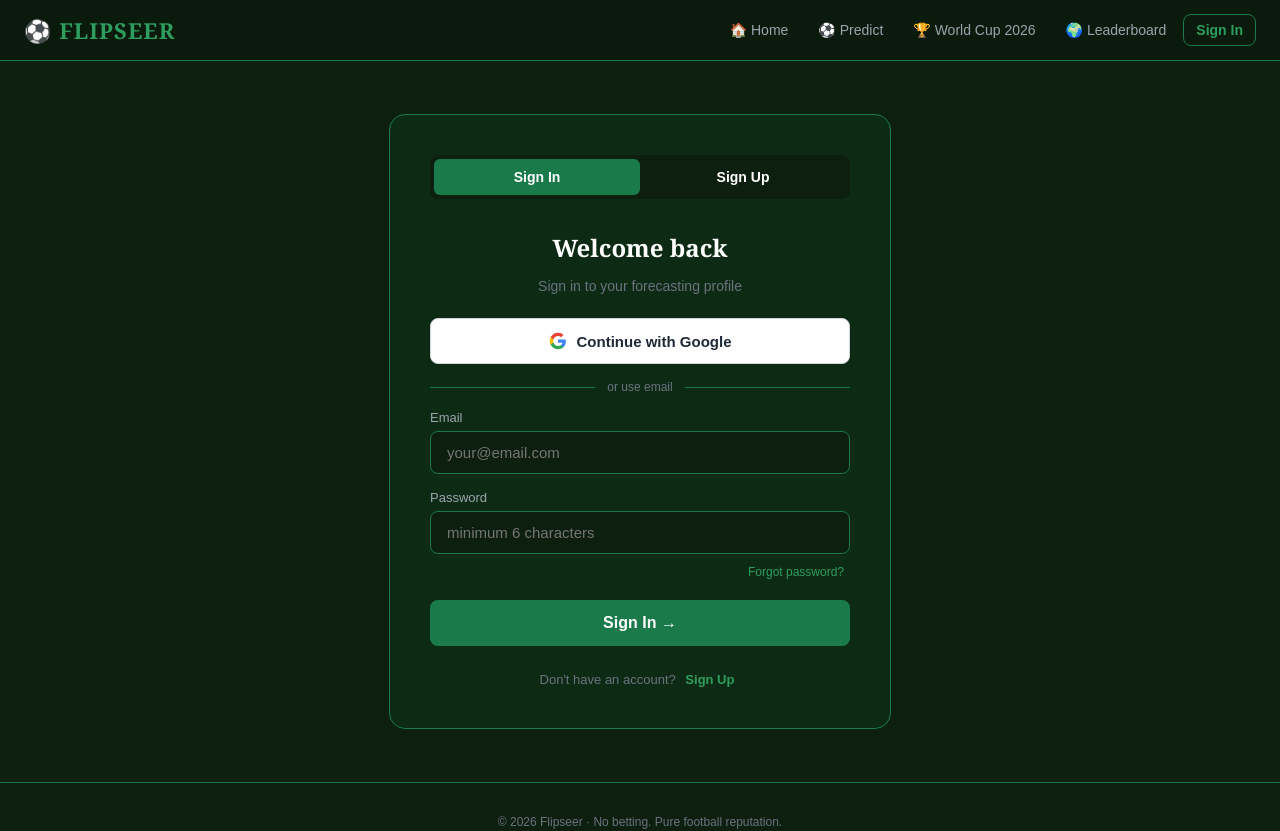
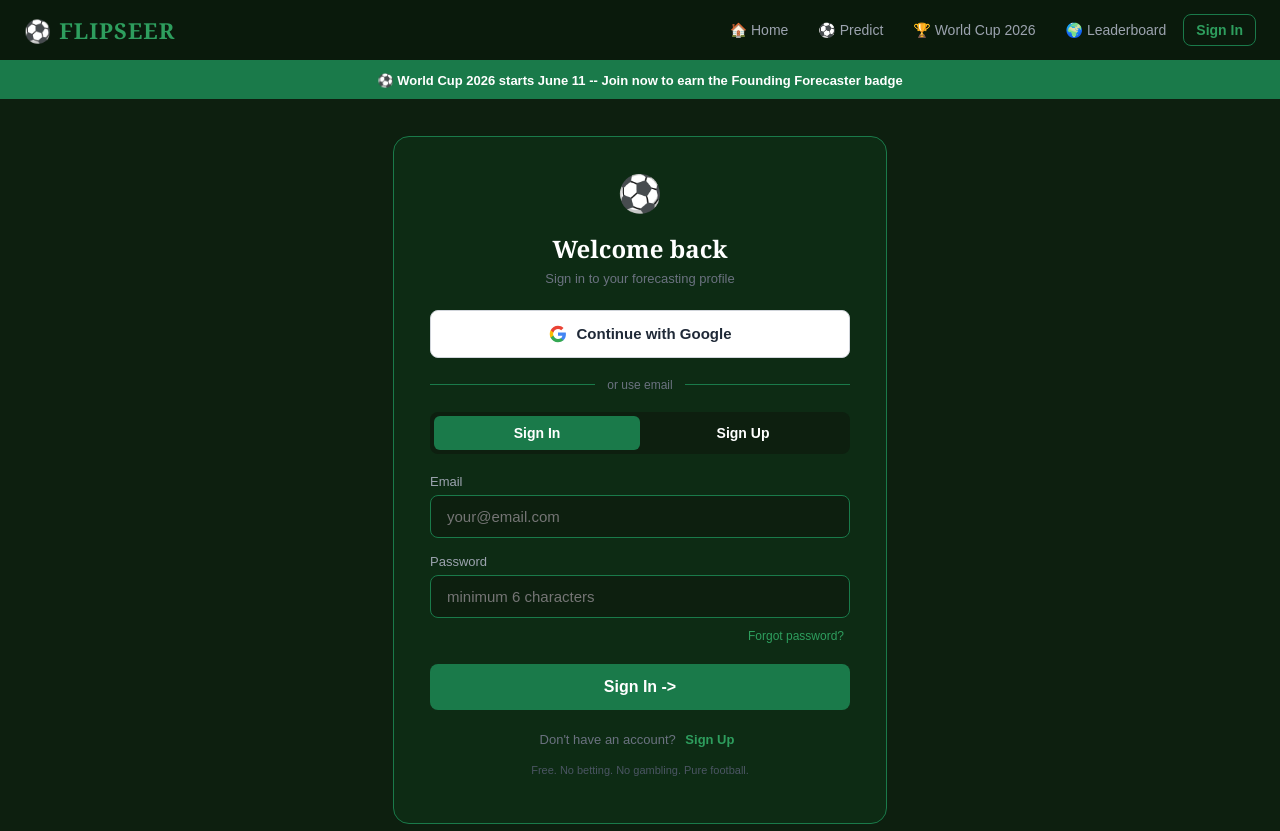
Before and after one commit to flipseer/flipseer, a Next.js app: page /auth in a window 1280 px wide. Shown: the top 831 px of the page. Built offline with nearby package versions, Linux system fonts and the light colour scheme; no server answers.

Commit message:
Update page.tsx

```diff
--- a/app/auth/page.tsx
+++ b/app/auth/page.tsx
@@ -14,7 +14,6 @@ export default function Auth() {
   const [googleLoading, setGoogleLoading] = useState(false);
   const [message, setMessage] = useState('');
 
-  // ── Google Sign-in ──
   const handleGoogleSignIn = async () => {
     setGoogleLoading(true);
     setMessage('');
@@ -22,17 +21,10 @@ export default function Auth() {
       provider: 'google',
       options: {
         redirectTo: `${window.location.origin}/auth/callback`,
-        queryParams: {
-          access_type: 'offline',
-          prompt: 'consent',
-        },
+        queryParams: { access_type: 'offline', prompt: 'consent' },
       },
     });
-    if (error) {
-      setMessage(error.message);
-      setGoogleLoading(false);
-    }
-    // On success Supabase redirects automatically
+    if (error) { setMessage(error.message); setGoogleLoading(false); }
   };
 
   const handleForgotPassword = async () => {
@@ -43,7 +35,7 @@ export default function Auth() {
       redirectTo: 'https://flipseer.com/reset-password',
     });
     if (error) { setMessage(error.message); }
-    else { setMessage('✅ Password reset link sent! Check your inbox.'); }
+    else { setMessage('Password reset link sent! Check your inbox.'); }
     setLoading(false);
   };
 
@@ -55,53 +47,38 @@ export default function Auth() {
     if (isLogin) {
       const { error } = await supabase.auth.signInWithPassword({ email, password });
       if (error) { setMessage(error.message); }
-      else { window.location.href = '/profile'; }
+      else { window.location.href = '/predict'; }
     } else {
-      if (!username) { setMessage('Username is required'); setLoading(false); return; }
-
+      if (!username.trim()) { setMessage('Username is required'); setLoading(false); return; }
       const { data, error } = await supabase.auth.signUp({ email, password });
-
       if (error && error.message !== 'Error sending confirmation email') {
         setMessage(error.message);
       } else if (data.user) {
-        const { error: profileError } = await supabase.from('profiles').upsert([{
+        await supabase.from('profiles').upsert([{
           id: data.user.id,
-          username,
-          reputation: 0,
-          total_points: 0,
-          prediction_count: 0,
-          correct_count: 0,
-          streak: 0,
-          best_streak: 0,
-          accuracy_pct: 0,
-          rank: 'Rookie',
-          rank_icon: '🥉',
+          username: username.trim(),
+          reputation: 0, total_points: 0,
+          prediction_count: 0, correct_count: 0,
+          streak: 0, best_streak: 0,
+          accuracy_pct: 0, rank: 'Rookie', rank_icon: '&#x1F949;',
         }], { onConflict: 'id' });
-
-        if (profileError) {
-          console.error('Profile creation failed:', profileError.message);
-        }
-
         fetch('/api/welcome', {
           method: 'POST',
           headers: { 'Content-Type': 'application/json' },
           body: JSON.stringify({ email, username }),
-        }).catch(e => console.error('Welcome email failed silently:', e));
-
-        setMessage('✅ Account created! Check your email to confirm.');
+        }).catch(() => {});
+        window.location.href = '/predict';
       }
     }
     setLoading(false);
   };
 
-  // ── FORGOT PASSWORD VIEW ──
   if (isForgot) {
     return (
-      <main style={{ backgroundColor: '#0D1F0F', minHeight: '100vh', fontFamily: 'Arial, sans-serif', color: 'white', display: 'flex', flexDirection: 'column' }}>
-        <div style={{ flex: 1, display: 'flex', alignItems: 'center', justifyContent: 'center', padding: '40px 20px' }}>
+      <main style={{ backgroundColor: '#0D1F0F', minHeight: '100vh', fontFamily: 'Arial, sans-serif', color: 'white', display: 'flex', alignItems: 'center', justifyContent: 'center', padding: '40px 20px' }}>
         <div style={{ backgroundColor: '#0D2B14', border: '1px solid #1A7A4A', borderRadius: '16px', padding: '40px', width: '100%', maxWidth: '420px' }}>
           <div style={{ textAlign: 'center', marginBottom: '32px' }}>
-              <div style={{ fontSize: '40px', marginBottom: '12px' }}>🔐</div>
+            <div style={{ fontSize: '40px', marginBottom: '12px' }}>&#x1F510;</div>
             <h1 style={{ fontFamily: 'Georgia, serif', fontSize: '24px', marginBottom: '8px' }}>Reset Password</h1>
             <p style={{ color: '#6B7280', fontSize: '14px', margin: 0 }}>Enter your email and we'll send a reset link</p>
           </div>
@@ -113,57 +90,53 @@ export default function Auth() {
               style={{ width: '100%', padding: '12px 16px', borderRadius: '8px', border: '1px solid #1A7A4A', backgroundColor: '#0D1F0F', color: 'white', fontSize: '15px', outline: 'none', boxSizing: 'border-box' }} />
           </div>
           {message && (
-              <div style={{ backgroundColor: message.startsWith('✅') ? '#1A7A4A' : '#7F1D1D', padding: '12px 16px', borderRadius: '8px', marginBottom: '16px', fontSize: '14px' }}>
+            <div style={{ backgroundColor: message.startsWith('Password reset') ? '#1A7A4A' : '#7F1D1D', padding: '12px 16px', borderRadius: '8px', marginBottom: '16px', fontSize: '14px' }}>
               {message}
             </div>
           )}
           <button onClick={handleForgotPassword} disabled={loading}
             style={{ width: '100%', padding: '14px', backgroundColor: '#1A7A4A', color: 'white', border: 'none', borderRadius: '8px', fontSize: '16px', fontWeight: 'bold', cursor: 'pointer', opacity: loading ? 0.7 : 1, marginBottom: '16px' }}>
-              {loading ? 'Sending...' : 'Send Reset Link →'}
+            {loading ? 'Sending...' : 'Send Reset Link ->'}
           </button>
           <div style={{ textAlign: 'center' }}>
             <button onClick={() => { setIsForgot(false); setMessage(''); }}
               style={{ background: 'none', border: 'none', color: '#2E9E5E', cursor: 'pointer', fontSize: '13px', fontWeight: 'bold' }}>
-                ← Back to Sign In
+              Back to Sign In
             </button>
           </div>
         </div>
-        </div>
-        <footer style={{ padding: '20px', textAlign: 'center', borderTop: '1px solid #1A7A4A' }}>
-          <p style={{ color: '#6B7280', fontSize: '12px' }}>© 2026 Flipseer · No betting. Pure football reputation.</p>
-        </footer>
       </main>
     );
   }
 
-  // ── SIGN IN / SIGN UP VIEW ──
   return (
     <main style={{ backgroundColor: '#0D1F0F', minHeight: '100vh', fontFamily: 'Arial, sans-serif', color: 'white', display: 'flex', flexDirection: 'column' }}>
-      <div style={{ flex: 1, display: 'flex', alignItems: 'center', justifyContent: 'center', padding: '40px 20px' }}>
-        <div style={{ backgroundColor: '#0D2B14', border: '1px solid #1A7A4A', borderRadius: '16px', padding: '40px', width: '100%', maxWidth: '420px' }}>
 
-          {/* TOGGLE */}
-          <div style={{ display: 'flex', marginBottom: '32px', backgroundColor: '#0D1F0F', borderRadius: '8px', padding: '4px' }}>
-            <button onClick={() => { setIsLogin(true); setMessage(''); }} style={{ flex: 1, padding: '10px', borderRadius: '6px', border: 'none', backgroundColor: isLogin ? '#1A7A4A' : 'transparent', color: 'white', fontWeight: 'bold', cursor: 'pointer', fontSize: '14px' }}>Sign In</button>
-            <button onClick={() => { setIsLogin(false); setMessage(''); }} style={{ flex: 1, padding: '10px', borderRadius: '6px', border: 'none', backgroundColor: !isLogin ? '#1A7A4A' : 'transparent', color: 'white', fontWeight: 'bold', cursor: 'pointer', fontSize: '14px' }}>Sign Up</button>
+      {/* URGENCY BANNER */}
+      <div style={{ backgroundColor: '#1A7A4A', padding: '10px 20px', textAlign: 'center' }}>
+        <span style={{ fontSize: '13px', color: 'white', fontWeight: 'bold' }}>
+          &#x26BD; World Cup 2026 starts June 11 -- Join now to earn the Founding Forecaster badge
+        </span>
       </div>
 
+      <div style={{ flex: 1, display: 'flex', alignItems: 'center', justifyContent: 'center', padding: '32px 20px' }}>
+        <div style={{ backgroundColor: '#0D2B14', border: '1px solid #1A7A4A', borderRadius: '16px', padding: '36px', width: '100%', maxWidth: '420px' }}>
+
           {/* HEADING */}
-          <h1 style={{ fontFamily: 'Georgia, serif', fontSize: '24px', marginBottom: '8px', textAlign: 'center' }}>
+          <div style={{ textAlign: 'center', marginBottom: '24px' }}>
+            <div style={{ fontSize: '36px', marginBottom: '8px' }}>&#x26BD;</div>
+            <h1 style={{ fontFamily: 'Georgia, serif', fontSize: '24px', marginBottom: '6px' }}>
               {isLogin ? 'Welcome back' : 'Build your reputation'}
             </h1>
-          <p style={{ color: '#6B7280', fontSize: '14px', textAlign: 'center', marginBottom: '24px' }}>
+            <p style={{ color: '#6B7280', fontSize: '13px', margin: 0 }}>
               {isLogin ? 'Sign in to your forecasting profile' : 'Join the football forecasting network'}
             </p>
+          </div>
 
-          {/* ── GOOGLE SIGN IN BUTTON ── */}
-          <button
-            onClick={handleGoogleSignIn}
-            disabled={googleLoading}
-            style={{ width: '100%', padding: '13px', backgroundColor: 'white', color: '#1F2937', border: '1px solid #D1D5DB', borderRadius: '8px', fontSize: '15px', fontWeight: 'bold', cursor: 'pointer', display: 'flex', alignItems: 'center', justifyContent: 'center', gap: '10px', marginBottom: '16px', opacity: googleLoading ? 0.7 : 1 }}>
-            {googleLoading ? (
-              '⏳ Connecting...'
-            ) : (
+          {/* GOOGLE BUTTON -- PRIMARY */}
+          <button onClick={handleGoogleSignIn} disabled={googleLoading}
+            style={{ width: '100%', padding: '14px', backgroundColor: 'white', color: '#1F2937', border: '1px solid #D1D5DB', borderRadius: '8px', fontSize: '15px', fontWeight: 'bold', cursor: 'pointer', display: 'flex', alignItems: 'center', justifyContent: 'center', gap: '10px', marginBottom: '20px', opacity: googleLoading ? 0.7 : 1 }}>
+            {googleLoading ? 'Connecting...' : (
               <>
                 <svg width="18" height="18" viewBox="0 0 24 24">
                   <path fill="#4285F4" d="M22.56 12.25c0-.78-.07-1.53-.2-2.25H12v4.26h5.92c-.26 1.37-1.04 2.53-2.21 3.31v2.77h3.57c2.08-1.92 3.28-4.74 3.28-8.09z"/>
@@ -177,20 +150,32 @@ export default function Auth() {
           </button>
 
           {/* DIVIDER */}
-          <div style={{ display: 'flex', alignItems: 'center', gap: '12px', marginBottom: '16px' }}>
+          <div style={{ display: 'flex', alignItems: 'center', gap: '12px', marginBottom: '20px' }}>
             <div style={{ flex: 1, height: '1px', backgroundColor: '#1A7A4A' }} />
             <span style={{ color: '#6B7280', fontSize: '12px' }}>or use email</span>
             <div style={{ flex: 1, height: '1px', backgroundColor: '#1A7A4A' }} />
           </div>
 
-          {/* USERNAME (signup only) */}
+          {/* TOGGLE */}
+          <div style={{ display: 'flex', marginBottom: '20px', backgroundColor: '#0D1F0F', borderRadius: '8px', padding: '4px' }}>
+            <button onClick={() => { setIsLogin(true); setMessage(''); }}
+              style={{ flex: 1, padding: '9px', borderRadius: '6px', border: 'none', backgroundColor: isLogin ? '#1A7A4A' : 'transparent', color: 'white', fontWeight: 'bold', cursor: 'pointer', fontSize: '14px' }}>
+              Sign In
+            </button>
+            <button onClick={() => { setIsLogin(false); setMessage(''); }}
+              style={{ flex: 1, padding: '9px', borderRadius: '6px', border: 'none', backgroundColor: !isLogin ? '#1A7A4A' : 'transparent', color: 'white', fontWeight: 'bold', cursor: 'pointer', fontSize: '14px' }}>
+              Sign Up
+            </button>
+          </div>
+
+          {/* USERNAME signup only */}
           {!isLogin && (
             <div style={{ marginBottom: '16px' }}>
               <label style={{ fontSize: '13px', color: '#9CA3AF', display: 'block', marginBottom: '6px' }}>Username</label>
               <input type="text" placeholder="e.g. football_oracle" value={username}
                 onChange={(e) => setUsername(e.target.value.toLowerCase().replace(/\s/g, '_'))}
                 style={{ width: '100%', padding: '12px 16px', borderRadius: '8px', border: '1px solid #1A7A4A', backgroundColor: '#0D1F0F', color: 'white', fontSize: '15px', outline: 'none', boxSizing: 'border-box' }} />
-              <p style={{ fontSize: '11px', color: '#6B7280', marginTop: '4px' }}>This becomes your permanent public identity — choose wisely</p>
+              <p style={{ fontSize: '11px', color: '#6B7280', marginTop: '4px' }}>Your permanent public identity</p>
             </div>
           )}
 
@@ -211,7 +196,6 @@ export default function Auth() {
               style={{ width: '100%', padding: '12px 16px', borderRadius: '8px', border: '1px solid #1A7A4A', backgroundColor: '#0D1F0F', color: 'white', fontSize: '15px', outline: 'none', boxSizing: 'border-box' }} />
           </div>
 
-          {/* FORGOT PASSWORD */}
           {isLogin && (
             <div style={{ textAlign: 'right', marginBottom: '20px' }}>
               <button onClick={() => { setIsForgot(true); setMessage(''); }}
@@ -222,21 +206,18 @@ export default function Auth() {
           )}
           {!isLogin && <div style={{ marginBottom: '20px' }} />}
 
-          {/* MESSAGE */}
           {message && (
-            <div style={{ backgroundColor: message.startsWith('✅') ? '#1A7A4A' : '#7F1D1D', padding: '12px 16px', borderRadius: '8px', marginBottom: '16px', fontSize: '14px' }}>
+            <div style={{ backgroundColor: message.includes('reset') || message.includes('created') ? '#1A7A4A' : '#7F1D1D', padding: '12px 16px', borderRadius: '8px', marginBottom: '16px', fontSize: '14px' }}>
               {message}
             </div>
           )}
 
-          {/* SUBMIT */}
           <button onClick={handleAuth} disabled={loading}
             style={{ width: '100%', padding: '14px', backgroundColor: '#1A7A4A', color: 'white', border: 'none', borderRadius: '8px', fontSize: '16px', fontWeight: 'bold', cursor: 'pointer', opacity: loading ? 0.7 : 1 }}>
-            {loading ? 'Please wait...' : isLogin ? 'Sign In →' : 'Create Account →'}
+            {loading ? 'Please wait...' : isLogin ? 'Sign In ->' : 'Create Account ->'}
           </button>
 
-          {/* SWITCH MODE */}
-          <div style={{ textAlign: 'center', marginTop: '24px' }}>
+          <div style={{ textAlign: 'center', marginTop: '20px' }}>
             <span style={{ color: '#6B7280', fontSize: '13px' }}>
               {isLogin ? "Don't have an account? " : 'Already have an account? '}
               <button onClick={() => { setIsLogin(!isLogin); setMessage(''); }}
@@ -246,11 +227,11 @@ export default function Auth() {
             </span>
           </div>
 
+          <p style={{ textAlign: 'center', color: '#4B5563', fontSize: '11px', marginTop: '16px' }}>
+            Free. No betting. No gambling. Pure football.
+          </p>
         </div>
       </div>
-      <footer style={{ padding: '20px', textAlign: 'center', borderTop: '1px solid #1A7A4A' }}>
-        <p style={{ color: '#6B7280', fontSize: '12px' }}>© 2026 Flipseer · No betting. Pure football reputation.</p>
-      </footer>
     </main>
   );
 }
```
Lines whose indentation alone changed are shown as unchanged.
